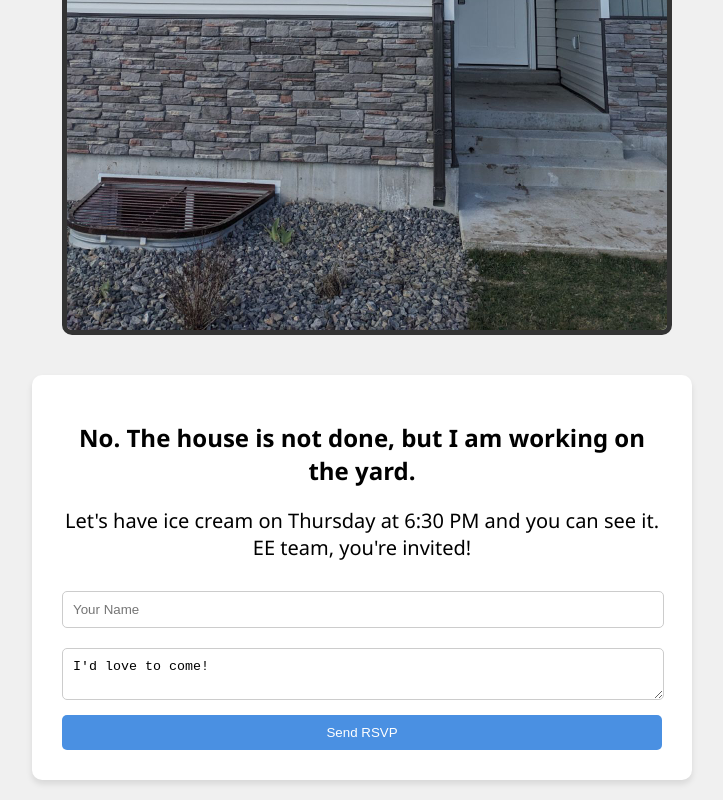
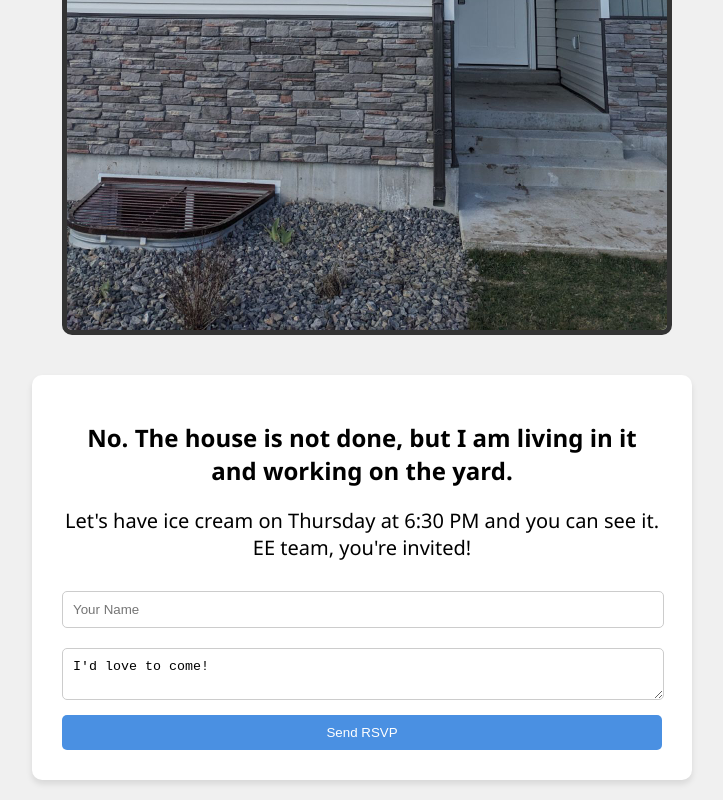
Before and after one commit to Matwha/HTML_portfolio, a plain HTML site: page not_done.html in a window 1280 px wide. Shown: the part 589-1389 px from the top of the page, without its empty margins (278-1001 px from the left). Drawn offline with Linux system fonts and the light colour scheme.

Commit message:
Update not_done.html
modified the text

```diff
--- a/not_done.html
+++ b/not_done.html
@@ -20,7 +20,7 @@
     <div class="content">
       <img src="Resources/image000000.JPG" alt="The Finished House" />
       <div class="invite">
-        <h1>No. The house is not done, but I am working on the yard.</h1>
+        <h1>No. The house is not done, but I am living in it and working on the yard.</h1>
         <p>Let's have ice cream on Thursday at 6:30 PM and you can see it. EE team, you're invited!</p>
         <div class="rsvp-form">
           <input type="text" id="name" placeholder="Your Name" required />
```
